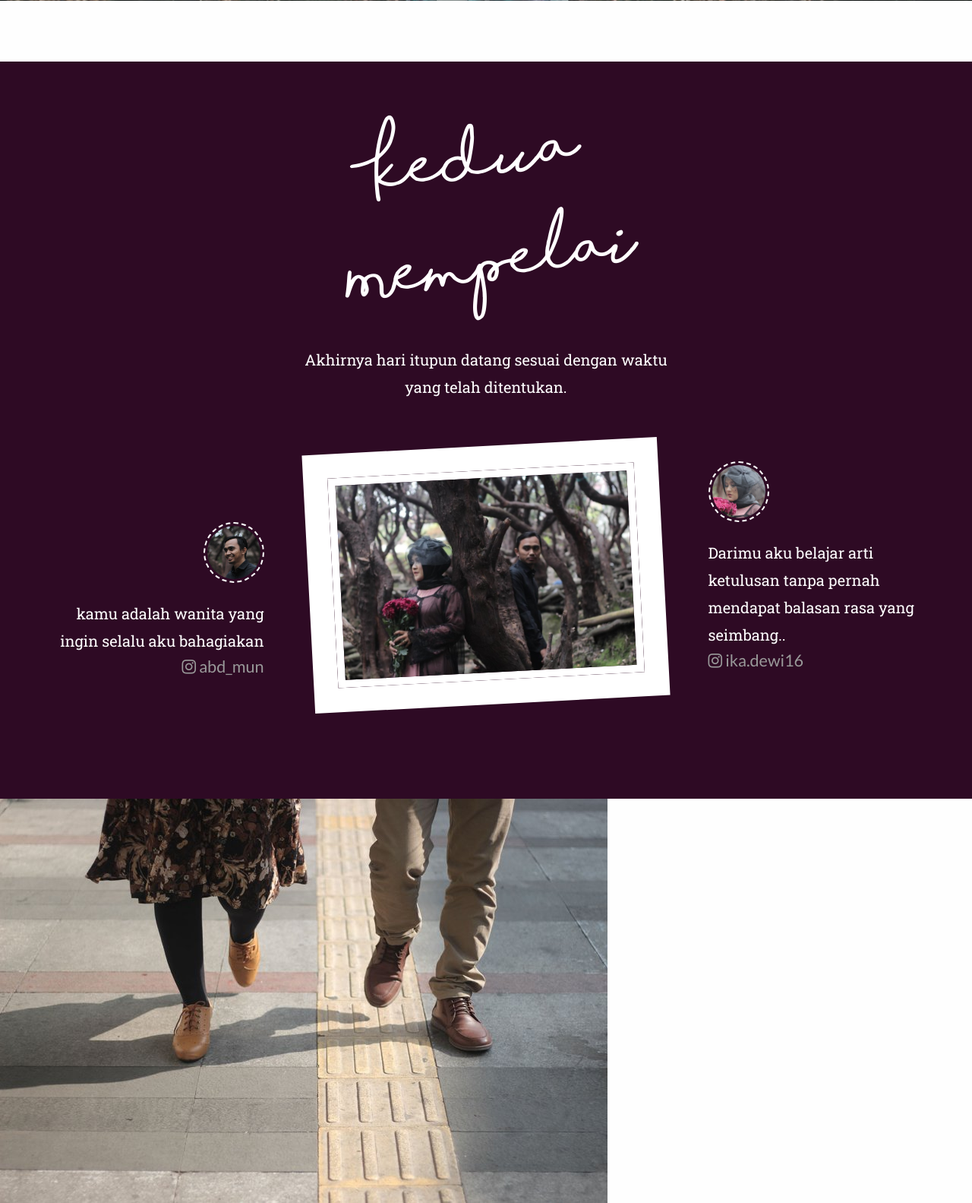
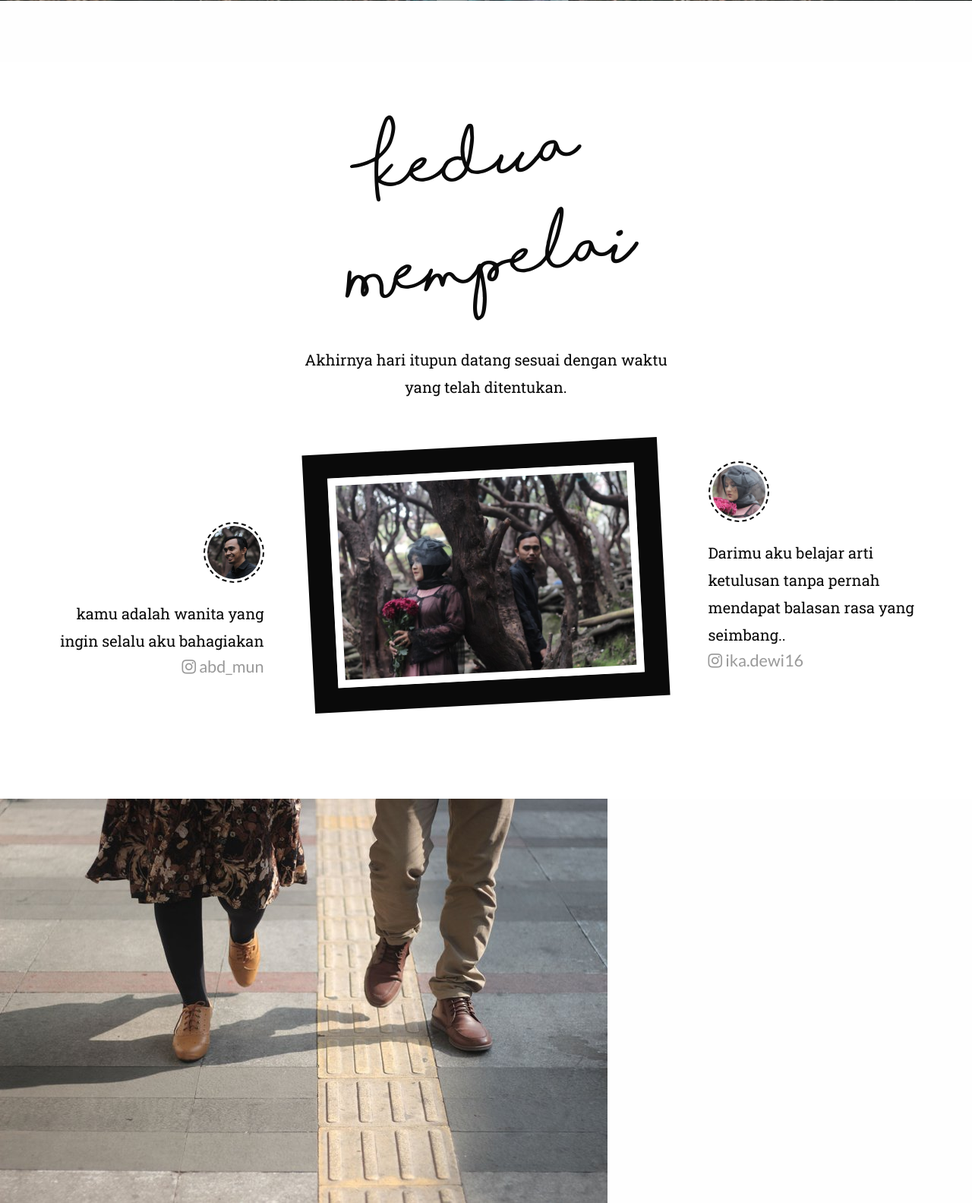
Before and after one commit to a8i/abdmun.github.io, a CodeIgniter app: page /database/ in a window 1280 px wide. Shown: the part 799-2382 px from the top of the page at 76% size. Run offline with CodeIgniter, Linux system fonts and the light colour scheme; some libraries are stand-ins or nearby versions; some web fonts are replaced.

```diff
--- a/application/views/welcome_message.php
+++ b/application/views/welcome_message.php
@@ -74,7 +74,7 @@
         </section>
         <!-- end welcome screen -->
         <!-- section with custom paralax divider -->
-        <section id="the-couple" class="row expanded couple custom-paralax mountain">
+        <section id="the-couple" class="row expanded couple custom-paralax pinetrees-cloudy">
           <div class="wrapper"></div>
           <div class="body">
             <h2 class="text-center main-heading">Kedua Mempelai</h2>
```
